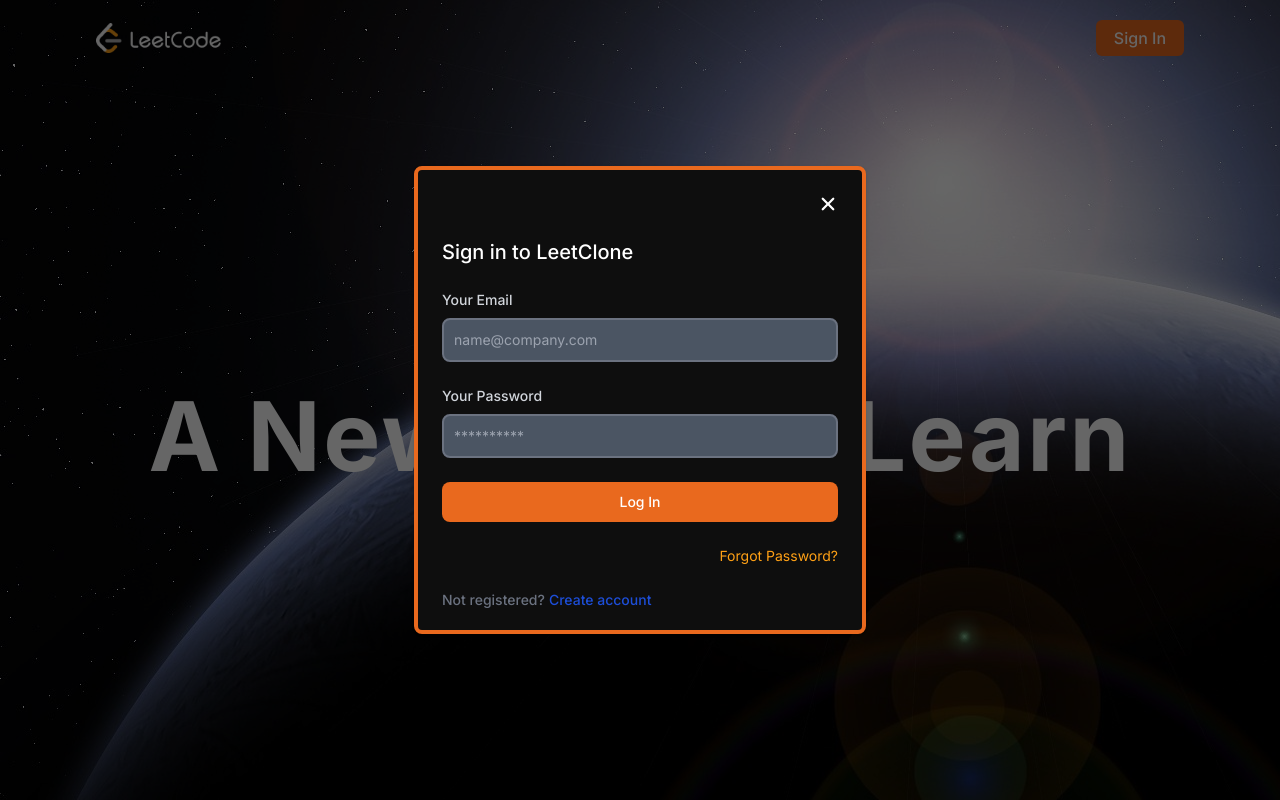
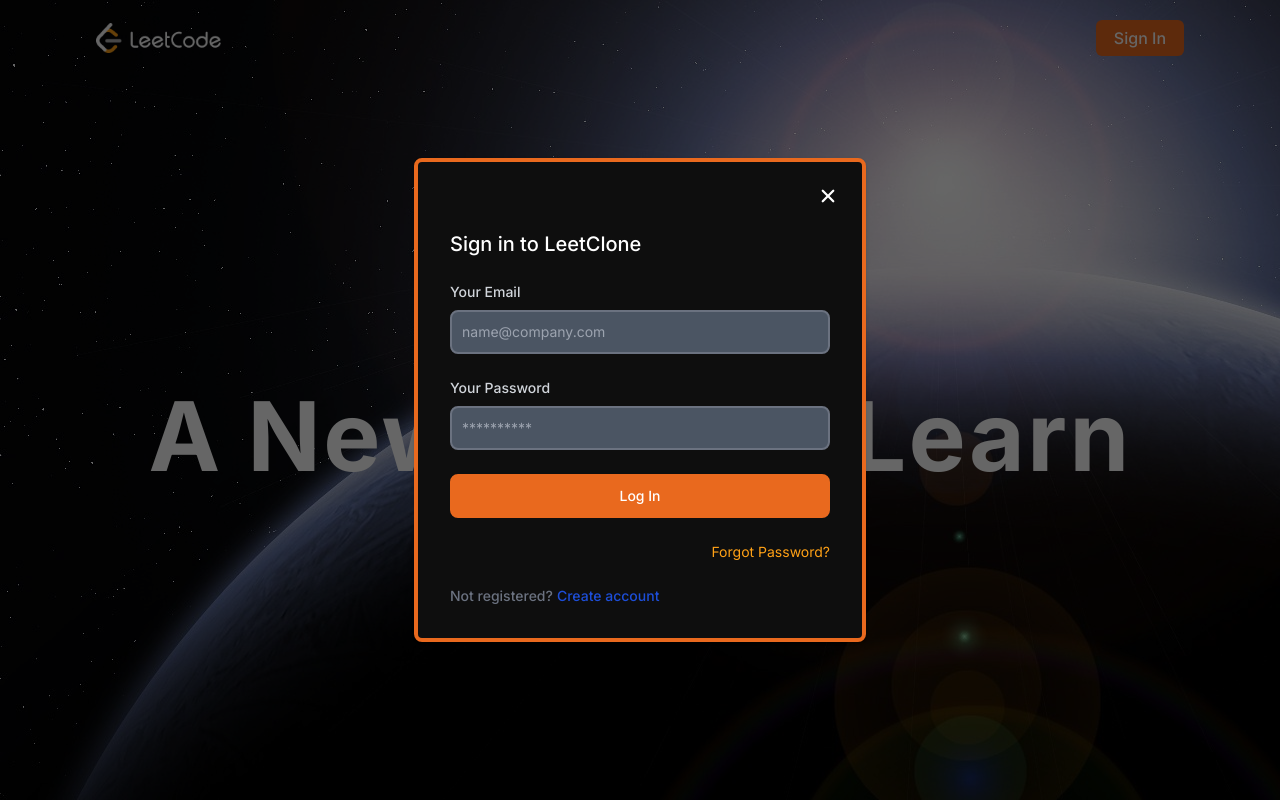
Before and after one commit to mpabarca/leetcode-clone, a Next.js app: page /auth in a window 1280 px wide. Both pictures are taken after a click on the button "Sign In". Built offline with nearby package versions, Linux system fonts and the light colour scheme; no server answers.

Commit message:
Fix style on modal of auth page

```diff
--- a/src/components/organisms/Login.tsx
+++ b/src/components/organisms/Login.tsx
@@ -50,7 +50,7 @@
     }, [error]);
 
     return(
-        <form className='space-y-6 px-6 pb-5' onSubmit={handleRegisterSubmit}>
+        <form className='space-y-6 px-8 pb-8' onSubmit={handleRegisterSubmit}>
             <h3 className='text-xl font-medium text-white'>Sign in to LeetClone</h3>
             <div>
                 <label htmlFor='email' className='text-sm font-medium block mb-2 text-gray-300'>
@@ -70,8 +70,8 @@
                         bg-gray-600 border-gray-500 placeholder-gray-400 text-white'
                 />
             </div>
-            <button type='submit' className='w-full text-white focus:ring-blue-500 font-medium rounded-lg text-sm px-5 py-2.5
-                text-center bg-dark-orange hover:bg-brand-orange-s'
+            <button type='submit' className='w-full text-white focus:ring-blue-500 font-medium rounded-lg text-sm px-5 py-2
+                text-center bg-dark-orange border-dark-orange border-solid border-4 hover:bg-transparent hover:border-white hover:border-solir hover:border-4'
             >
                 {loading ? 'Loading ...' : 'Log In'}
             </button>
--- a/src/components/organisms/ResetPassword.tsx
+++ b/src/components/organisms/ResetPassword.tsx
@@ -35,13 +35,13 @@
     }, [error])
 
     return(
-        <form className='space-y-6 px-6 pb-6' onSubmit={handleResetPassword}>
-            <h3 className='text-xl font-medium text-black'>Reset Password</h3>
+        <form className='space-y-6 px-8 pb-8' onSubmit={handleResetPassword}>
+            <h3 className='text-xl font-medium text-white'>Reset Password</h3>
             <p className='text-white text-sm'>
                 Forgotten your password? Enter your e-mail address below, and we'll send you an e-mail allowing you to reset it.
             </p>
             <div>
-                <label htmlFor='email' className='text-sm font-medium block mb-2 text-black'>
+                <label htmlFor='email' className='text-sm font-medium block mb-2 text-white'>
                     Your Email
                 </label>
                 <input type='email' name='email' id='email' onChange={handleChangeInput}
@@ -53,7 +53,7 @@
             <button
                 type='submit'
                 className='w-full text-white focus:ring-blue-500 font-medium rounded-lg text-sm px-5 py-2.5
-                text-center bg-dark-orange hover:bg-brand-orange-s'
+                text-center bg-dark-orange border-dark-orange border-solid border-4 hover:bg-transparent hover:border-white hover:border-solir hover:border-4'
             >
                 Reset Password
             </button>
--- a/src/components/organisms/Signup.tsx
+++ b/src/components/organisms/Signup.tsx
@@ -50,7 +50,7 @@
     }, [error]);
 
     return(
-        <form className='space-y-6 px-6 pb-5' onSubmit={handleRegisterSubmit}>
+        <form className='space-y-6 px-8 pb-8' onSubmit={handleRegisterSubmit}>
             <h3 className='text-xl font-medium text-white'>Sign up to LeetClone</h3>
             <div>
                 <label htmlFor='email' className='text-sm font-medium block mb-2 text-gray-300'>
@@ -79,8 +79,8 @@
                         bg-gray-600 border-gray-500 placeholder-gray-400 text-white'
                 />
             </div>
-            <button type='submit' className='w-full text-white focus:ring-blue-500 font-medium rounded-lg text-sm px-5 py-2.5
-                text-center bg-dark-orange hover:bg-brand-orange-s'
+            <button type='submit' className='w-full text-white focus:ring-blue-500 font-medium rounded-lg text-sm px-5 py-2
+                text-center border-dark-orange border-solid border-4 bg-dark-orange hover:bg-transparent hover:border-white hover:border-solir hover:border-4'
             >
                 {loading ? 'Loading ...' : 'Register'}
             </button>
```
